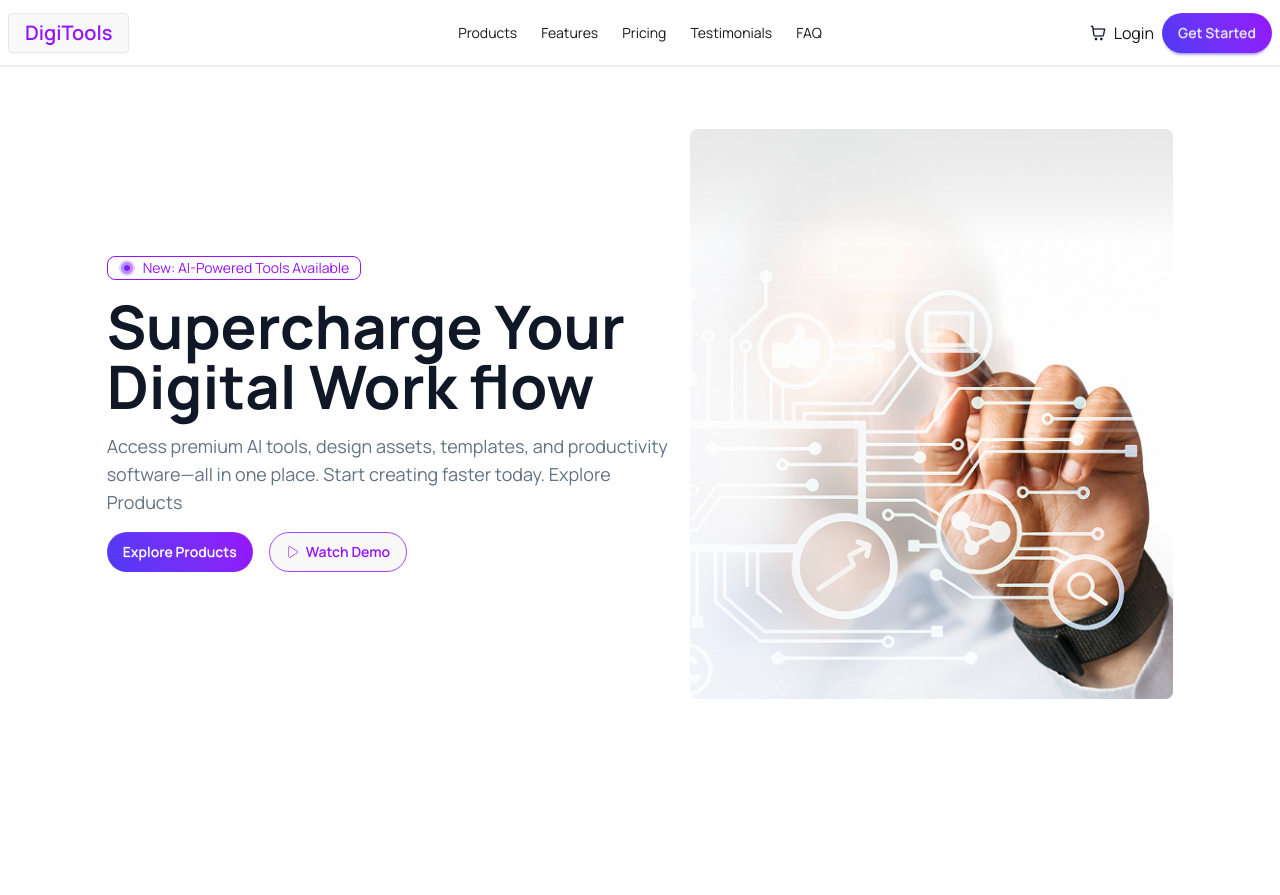
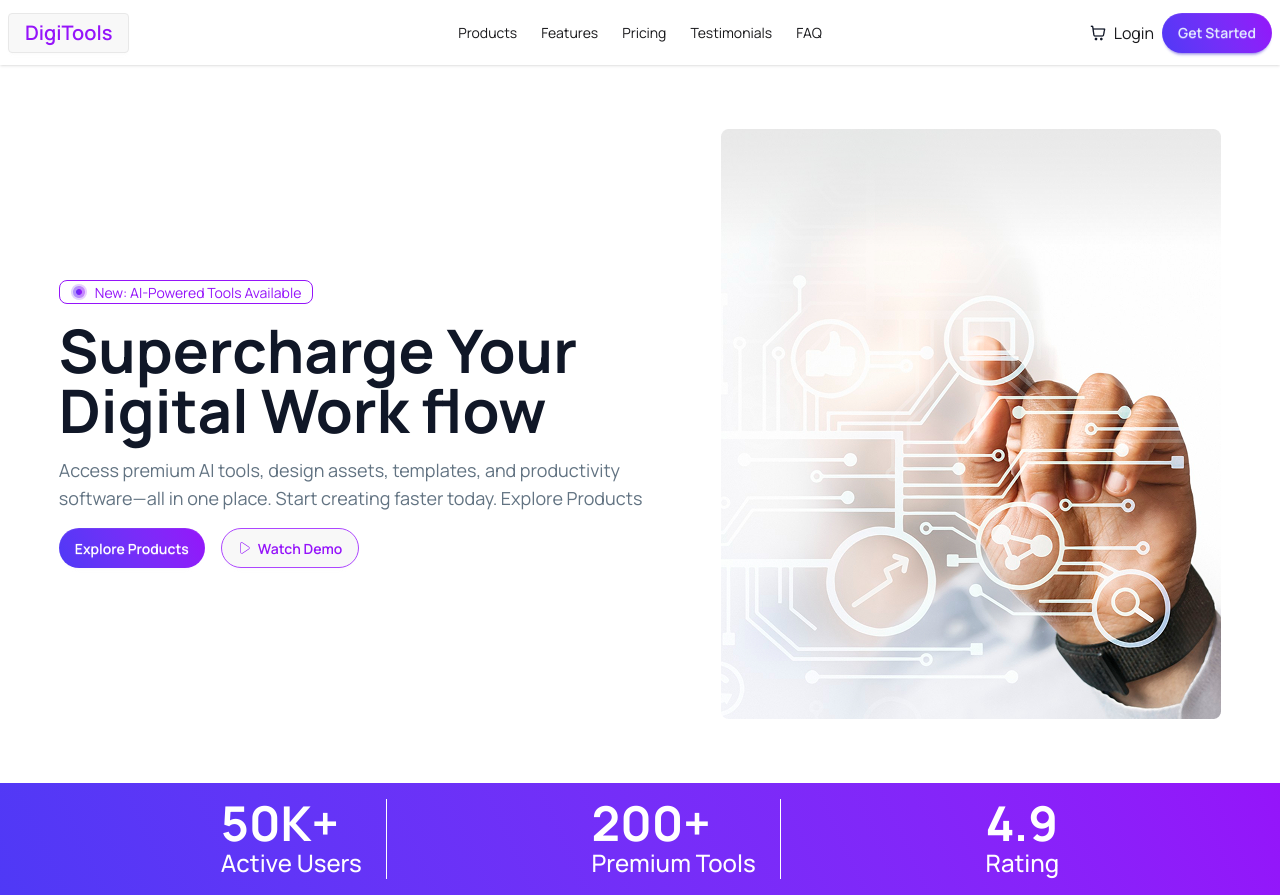
Before and after one commit to Alamin-Rintu/digitools-platform, a React (Vite) app: page / in a window 1280 px wide. Before the commit the page ends 800 px from the top, so only its background shows below. Built offline with nearby package versions, Linux system fonts and the light colour scheme.

Commit message:
added stats section

```diff
--- a/src/App.jsx
+++ b/src/App.jsx
@@ -1,12 +1,14 @@
 import "./App.css";
 import Banner from "./components/Banner/Banner";
 import Navbar from "./components/Navbar/Navbar";
+import Stats from "./components/Stats/Stats";
 
 function App() {
   return (
     <>
       <Navbar/>
       <Banner/>
+      <Stats/>
     </>
   );
 }
--- a/src/components/Banner/Banner.jsx
+++ b/src/components/Banner/Banner.jsx
@@ -3,7 +3,7 @@ import bannerImg from "../../assets/banner.png";
 import dotImg from '../../assets/dot.png'
 const Banner = () => {
   return (
-    <div className="w-10/12 mx-auto flex justify-evenly items-center mt-16 gap-5">
+    <div className="flex flex-col sm:flex-row justify-center sm:justify-evenly items-center mt-16 gap-5 text-center sm:text-left">
       <div className="space-y-4">
         <div className="badge badge-outline badge-primary text-[#9514FA]">
             <img className="object-contain" src={dotImg} alt="" />
--- /dev/null
+++ b/src/components/Stats/Stats.jsx
@@ -0,0 +1,22 @@
+import React from "react";
+
+const Stats = () => {
+  return (
+    <div className="bg-linear-65 from-[#4F39F6] to-[#9514FA] flex justify-evenly p-4 mt-16">
+      <div className=" border-r border-white pr-6">
+        <h3 className="text-5xl font-bold text-white">50K+</h3>
+        <p className="text-2xl font-medium text-white">Active Users</p>
+      </div>
+      <div className=" border-r border-white pr-6">
+        <h3 className="text-5xl font-bold text-white">200+</h3>
+        <p className="text-2xl font-medium text-white">Premium Tools</p>
+      </div>
+      <div>
+        <h3 className="text-5xl font-bold text-white">4.9</h3>
+        <p className="text-2xl font-medium text-white">Rating</p>
+      </div>
+    </div>
+  );
+};
+
+export default Stats;
```
